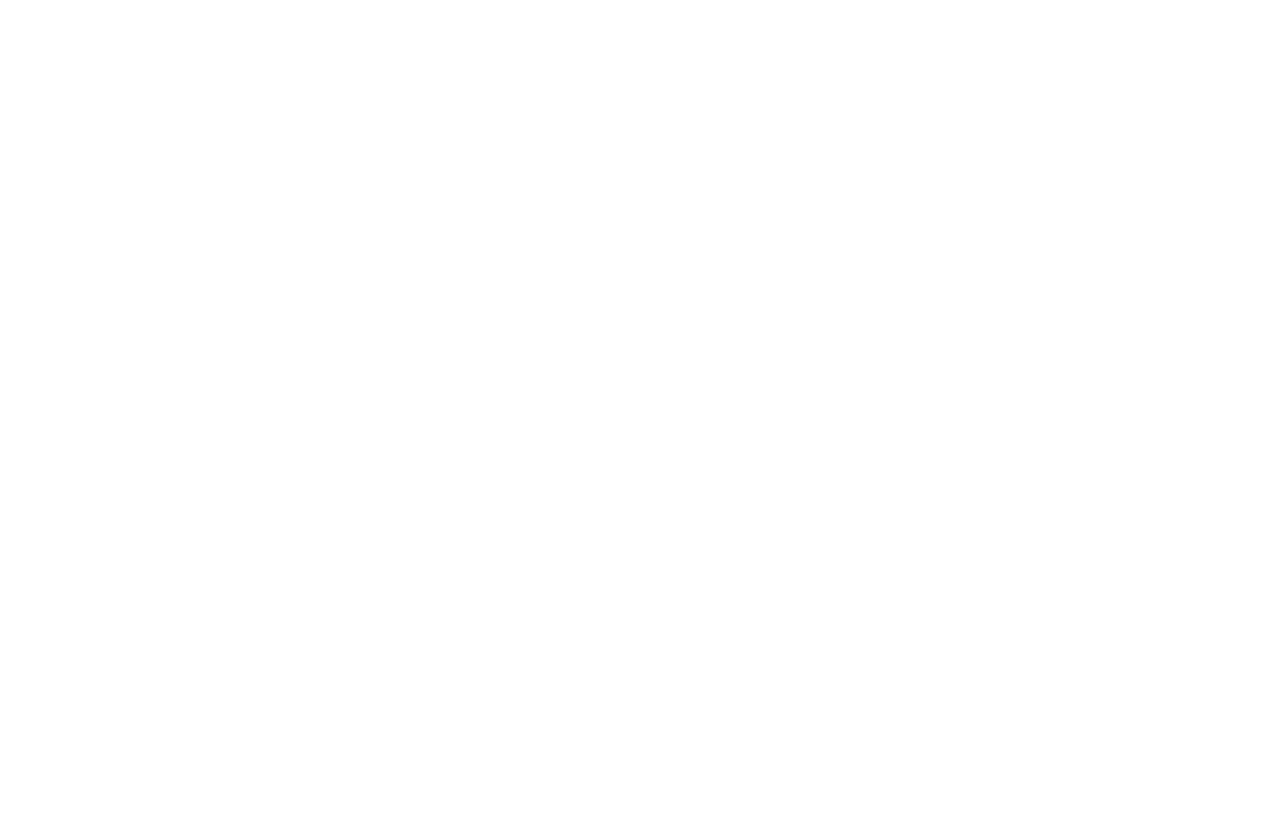
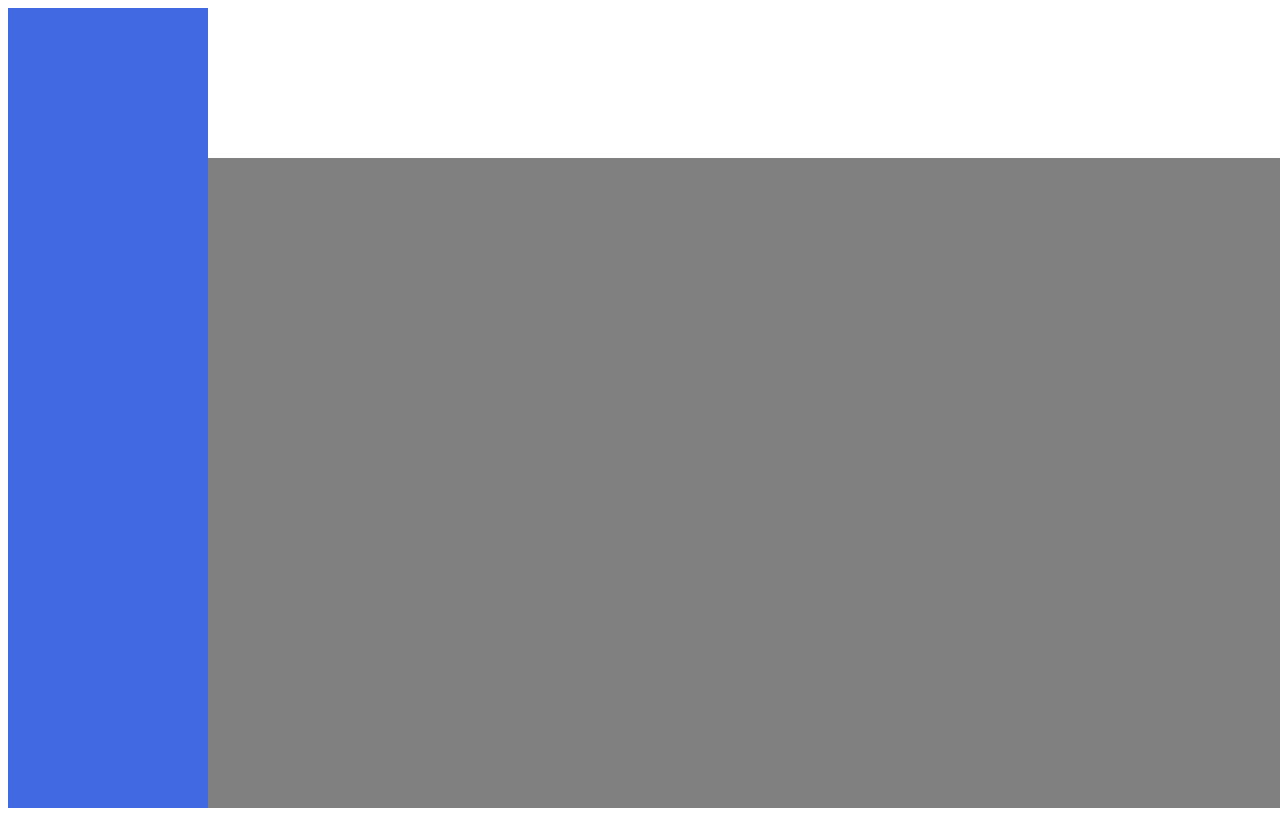
Before and after one commit to slabwu/admin-dashboard, a plain HTML site: page index.html in a window 1280 px wide. Drawn offline with Linux system fonts and the light colour scheme.

Commit message:
Set up section layout

```diff
--- a/index.html
+++ b/index.html
@@ -7,6 +7,8 @@
     <link rel="stylesheet" href="style.css">
 </head>
 <body>
-
+    <div class="sidebar"></div>
+    <div class="header"></div>
+    <div class="body"></div>
 </body>
 </html>
--- a/style.css
+++ b/style.css
@@ -0,0 +1,21 @@
+body {
+    width: 100vw;
+    height: 100vh;
+    display: grid;
+    grid: 150px 1fr / 200px 1fr;
+}
+
+.sidebar {
+    background-color: royalblue;
+    grid-area: 1 / 1 / 3 / 2;
+}
+
+.header {
+    background-color: white;
+    grid-area: 1 / 2 / 2 / 3;
+}
+
+.body {
+    background-color: grey;
+    grid-area: 2 / 2 / 3 / 3;
+}
```
